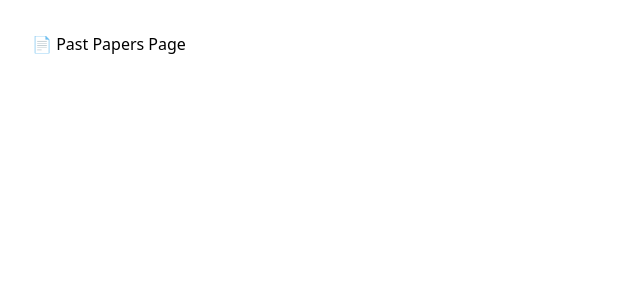
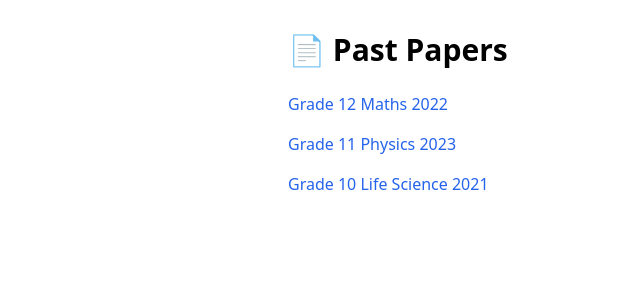
Before and after one commit to motlatsomaake999/AZANIA-LEARNING-HUB, a Next.js app: page /question-papers in a window 1280 px wide. Shown: the top 300 px of the page, without its empty margins (0-640 px from the left). Built offline with nearby package versions, Linux system fonts and the light colour scheme.

Commit message:
Add initial question papers list

```diff
--- a/src/pages/question-papers.js
+++ b/src/pages/question-papers.js
@@ -1,3 +1,36 @@
-export default function PastPapers() {
-  return <div className="p-8">📄 Past Papers Page</div>;
+export default function QuestionPapers() {
+  const papers = [
+    {
+      name: "Grade 12 Maths 2022",
+      file: "/papers/grade12-maths-2022.pdf",
+    },
+    {
+      name: "Grade 11 Physics 2023",
+      file: "/papers/grade11-physics-2023.pdf",
+    },
+    {
+      name: "Grade 10 Life Science 2021",
+      file: "/papers/grade10-life-science-2021.pdf",
+    },
+  ];
+
+  return (
+    <div className="p-8 max-w-3xl mx-auto">
+      <h1 className="text-3xl font-bold mb-6">📄 Past Papers</h1>
+      <ul className="space-y-4">
+        {papers.map((paper) => (
+          <li key={paper.file}>
+            <a
+              href={paper.file}
+              target="_blank"
+              rel="noopener noreferrer"
+              className="text-blue-600 hover:underline"
+            >
+              {paper.name}
+            </a>
+          </li>
+        ))}
+      </ul>
+    </div>
+  );
 }
```
